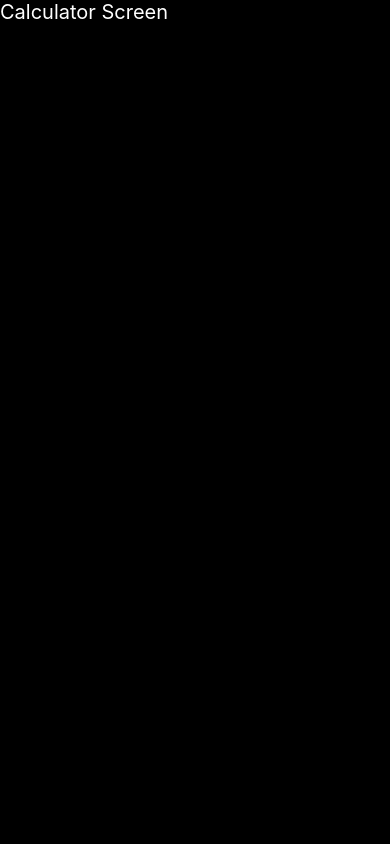
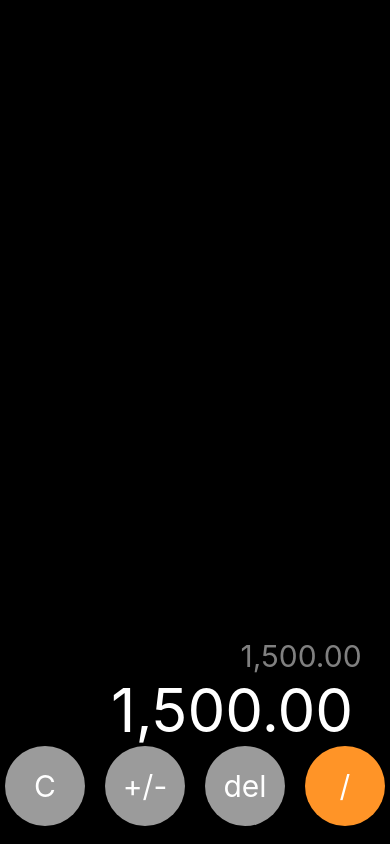
Before and after one commit to Andres2D/react-native-ios-calculator, a React Native app: screen / in a window 390 px wide. Built offline with nearby package versions, Linux system fonts and the light colour scheme.

Commit message:
Add button component

```diff
--- /dev/null
+++ b/src/components/ButtonCalc.tsx
@@ -0,0 +1,36 @@
+import React from 'react'
+import { View, Text, StyleSheet } from 'react-native';
+
+interface Props {
+    text: string,
+    color?: string
+}
+
+export const ButtonCalc = ({text, color = '#2D2D2D'}: Props) => {
+  return (
+    <View style={{
+            ...styles.button,
+            backgroundColor: color
+        }}>
+        <Text style={styles.buttonText}>{text}</Text>
+    </View>
+  )
+}
+
+const styles = StyleSheet.create({
+    button: {
+        height: 80,
+        width: 80,
+        backgroundColor: '#2D2D2D',
+        borderRadius: 100,
+        justifyContent: 'center',
+        marginHorizontal: 10
+    },
+    buttonText: {
+        textAlign: 'center',
+        padding: 10,
+        fontSize: 30,
+        color: 'white',
+        fontWeight: '400'
+    }
+});
--- a/src/screens/CalculatorScreen.tsx
+++ b/src/screens/CalculatorScreen.tsx
@@ -1,11 +1,21 @@
 import React from 'react'
 import { View, Text } from 'react-native';
+import { ButtonCalc } from '../components/ButtonCalc';
 import { styles } from '../theme/appTheme';
 
 export const CalculatorScreen = () => {
   return (
-    <View>
-      <Text style={styles.text}>Calculator Screen</Text>
+    <View style={styles.calcContainer}>
+      <Text style={styles.smallResult}>1,500.00 </Text>
+      <Text style={styles.result}>1,500.00 </Text>
+
+      <View style={styles.row}>
+
+        <ButtonCalc text="C" color="#9B9B9B" />
+        <ButtonCalc text="+/-" color="#9B9B9B" />
+        <ButtonCalc text="del" color="#9B9B9B" />
+        <ButtonCalc text="/" color="#FF9427" />
+      </View>
     </View>
   )
 }
--- a/src/theme/appTheme.tsx
+++ b/src/theme/appTheme.tsx
@@ -3,10 +3,27 @@
 export const styles = StyleSheet.create({
     font: {
         flex: 1,
-        backgroundColor: 'black'
+        backgroundColor: 'black',
     },
-    text: {
+    calcContainer: {
+        flex: 1,
+        paddingHorizontal: 20,
+        justifyContent: 'flex-end'
+    },
+    result: {
         color: 'white',
-        fontSize: 20
+        fontSize: 60,
+        textAlign: 'right'
+    },
+    smallResult: {
+        color: 'rgba(255, 255, 255, 0.5)',
+        fontSize: 30,
+        textAlign: 'right'
+    },
+    row: {
+        flexDirection: 'row',
+        justifyContent: 'center',
+        marginBottom: 18,
+        paddingHorizontal: 10
     }
 });
```
